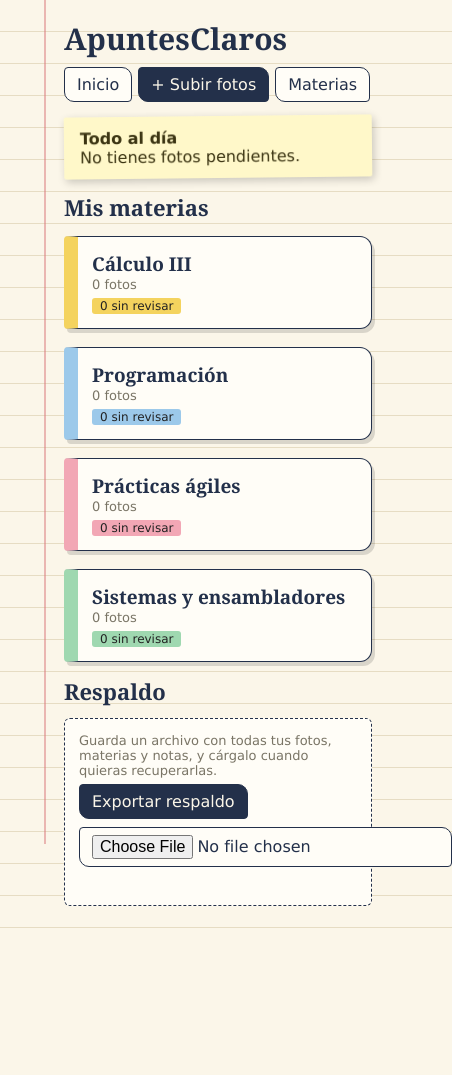
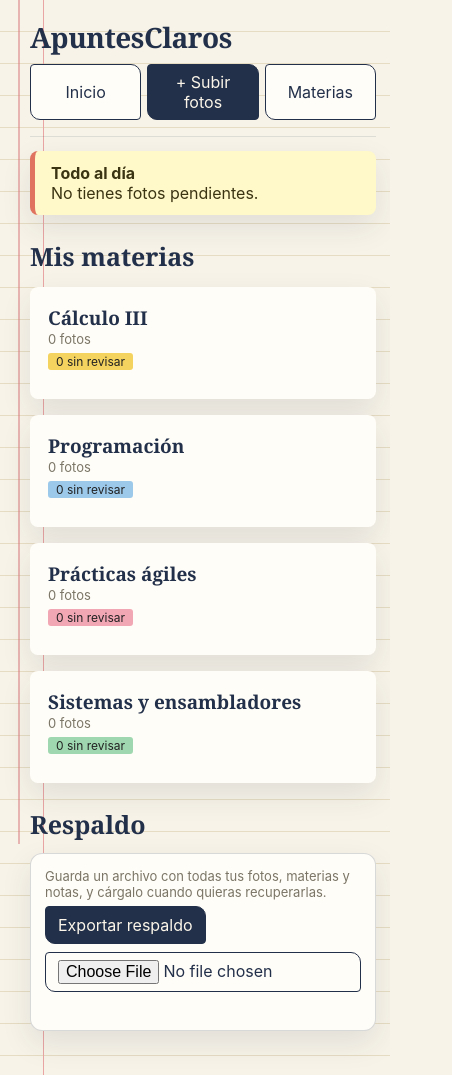
Before and after one commit to VERSTECKT4229/apuntesclaros, a plain HTML site: page index.html in a window 390 px wide. Shown: the whole page, 452 px wide, since content can reach past the window. Before the commit the page ends 958 px from the top, so only its background shows below. Drawn offline with Linux system fonts and the light colour scheme.

Commit message:
Mejorar permisos del dictado y diseño responsive
Co-authored-by: Copilot <223556219+Copilot@users.noreply.github.com>

```diff
--- a/app.js
+++ b/app.js
@@ -145,6 +145,7 @@ const DICT_ERR={
 function voicePanel(name){
   const subjectData=subjects.find(x=>x.name===name);
   const p=el('div','panel');
+  p.classList.add('voice-panel');
   p.appendChild(el('b',0,'Notas por voz'));
 
   const SpeechRecognition=window.SpeechRecognition||window.webkitSpeechRecognition;
@@ -180,10 +181,6 @@ function voicePanel(name){
       msg.textContent='Para que el micrófono funcione, abre la página con Live Server (localhost).';
     }
     try{
-      if(navigator.mediaDevices?.getUserMedia){
-        const stream=await navigator.mediaDevices.getUserMedia({audio:true});
-        stream.getTracks().forEach(track=>track.stop());
-      }
       recognition=new SpeechRecognition();
       recognition.lang='es-CO';
       recognition.continuous=true;
@@ -218,6 +215,11 @@ function voicePanel(name){
         }
         if(event.error==='aborted' && shouldListen){
           msg.textContent='El dictado se reiniciará automáticamente.';
+          return;
+        }
+        if(event.error==='network'){
+          msg.textContent='El navegador no pudo conectar con su servicio de dictado. Prueba de nuevo en Chrome normal, abre una conexión HTTPS y revisa antivirus o VPN.';
+          shouldListen=false;
           return;
         }
         shouldListen=false;
--- a/styles.css
+++ b/styles.css
@@ -35,3 +35,40 @@ button{cursor:pointer}button.main{background:var(--ink);color:var(--paper)}butto
 @media print{body:before,main,#big{display:none!important}body{background:#fff}#print{display:block;color:#000;font-family:Calibri,Arial,sans-serif}
 #print .cover{page-break-after:always;padding-top:200px;text-align:center}#print .item{page-break-inside:avoid;margin-bottom:24px;height:4.3in}
 #print img{max-width:100%;max-height:3.3in;display:block;margin:0 auto 6px}#print .item.pb{page-break-after:always}}
+
+:root{--accent:#df735f;--blue:#4f6f9f;--shadow:0 12px 30px rgba(35,48,74,.10)}
+body{font-family:Inter,Verdana,Arial,sans-serif;background-color:#f7f3e8;background-image:linear-gradient(90deg,transparent 0 43px,#e8a5a3 43px 44px,transparent 44px),repeating-linear-gradient(transparent 0 31px,#e6dcc3 31px 32px)}
+body:before{left:43px;background:#d9777a}
+main{max-width:1100px;padding-top:28px}
+.top{padding-bottom:16px;border-bottom:1px solid rgba(35,48,74,.12)}
+h1{font-size:34px;letter-spacing:-.5px}
+h2{font-size:25px;margin-top:24px}
+nav button,.panel button,.cards+* button{transition:.18s ease}
+button,select,input,textarea{min-height:38px}
+button:hover{transform:translateY(-1px);box-shadow:0 4px 12px rgba(35,48,74,.12)}
+button.main{border-color:#23304a;background:#23304a}
+button.on{border-color:#b34b3f;background:#b34b3f;color:white}
+.cards{gap:16px}
+.nb{min-height:112px;border:none;border-left-width:8px;border-radius:8px;padding:18px;box-shadow:var(--shadow)}
+.nb:hover{transform:translateY(-4px)}
+.sheet{max-width:none;border-left:5px solid #df735f;border-radius:8px;box-shadow:var(--shadow);transform:none}
+.panel{border:1px solid rgba(35,48,74,.18);border-radius:12px;box-shadow:var(--shadow)}
+.voice-panel{background:linear-gradient(135deg,var(--card),rgba(223,115,95,.08))}
+.voice-panel textarea{resize:vertical;border-radius:8px}
+.voice-panel b{font-size:18px}
+.msg{align-self:center}
+.grid{grid-template-columns:repeat(auto-fill,minmax(230px,1fr))}
+.ph{border-radius:4px}
+input[type=search],textarea,input[type=file]{width:min(100%,520px)}
+@media(max-width:700px){
+  body:before{left:18px}
+  main{padding:18px 14px 32px 30px}
+  h1{font-size:28px}
+  .top nav{width:100%}
+  .top nav button{flex:1}
+  .cards,.grid{grid-template-columns:1fr}
+  .panel .row{align-items:stretch}
+  .panel .row>*{max-width:100%}
+  .tabs{width:100%;overflow-x:auto}
+  .tabs button{white-space:nowrap}
+}
```
Also changed, not shown: 1 other file.
